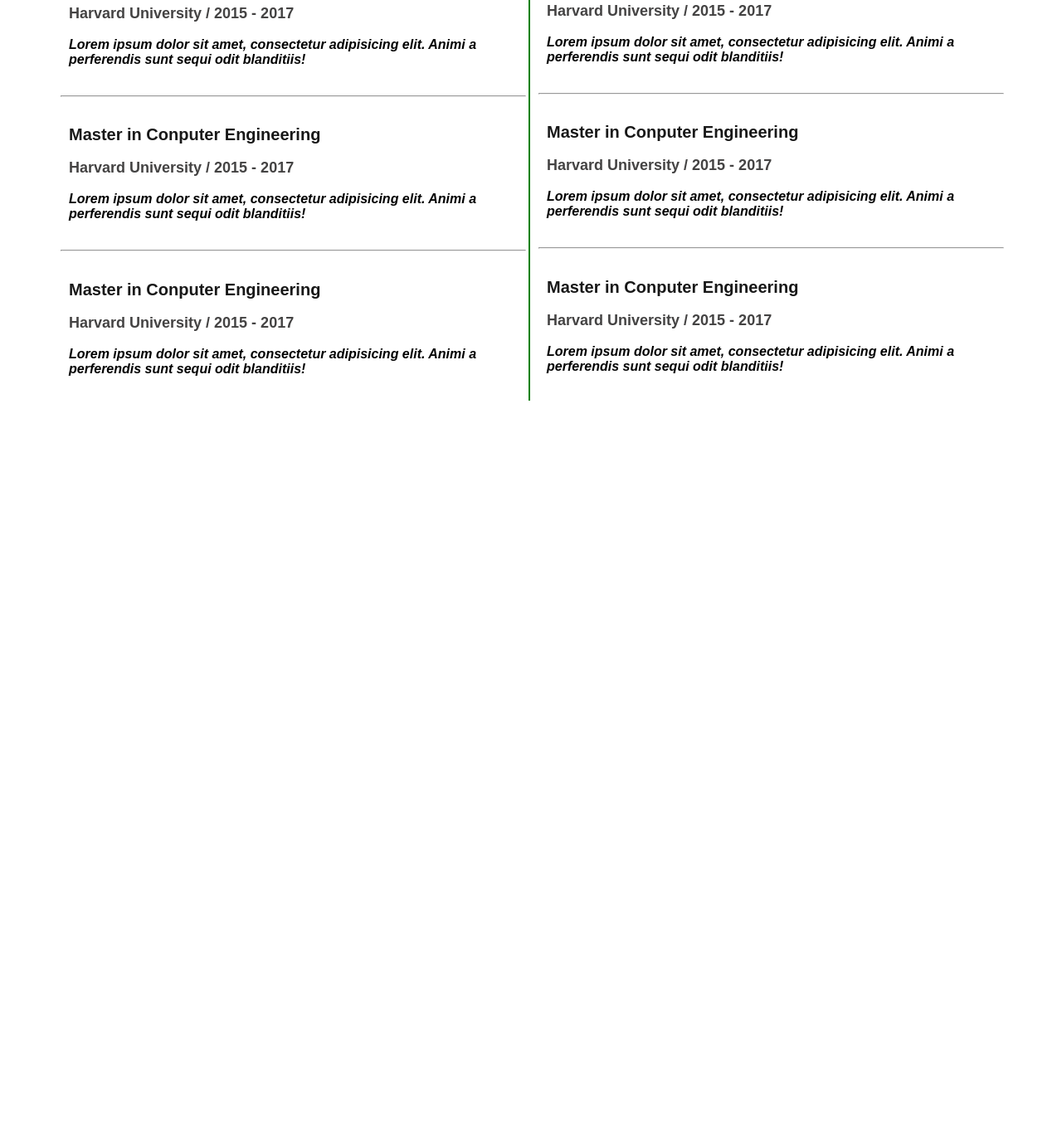
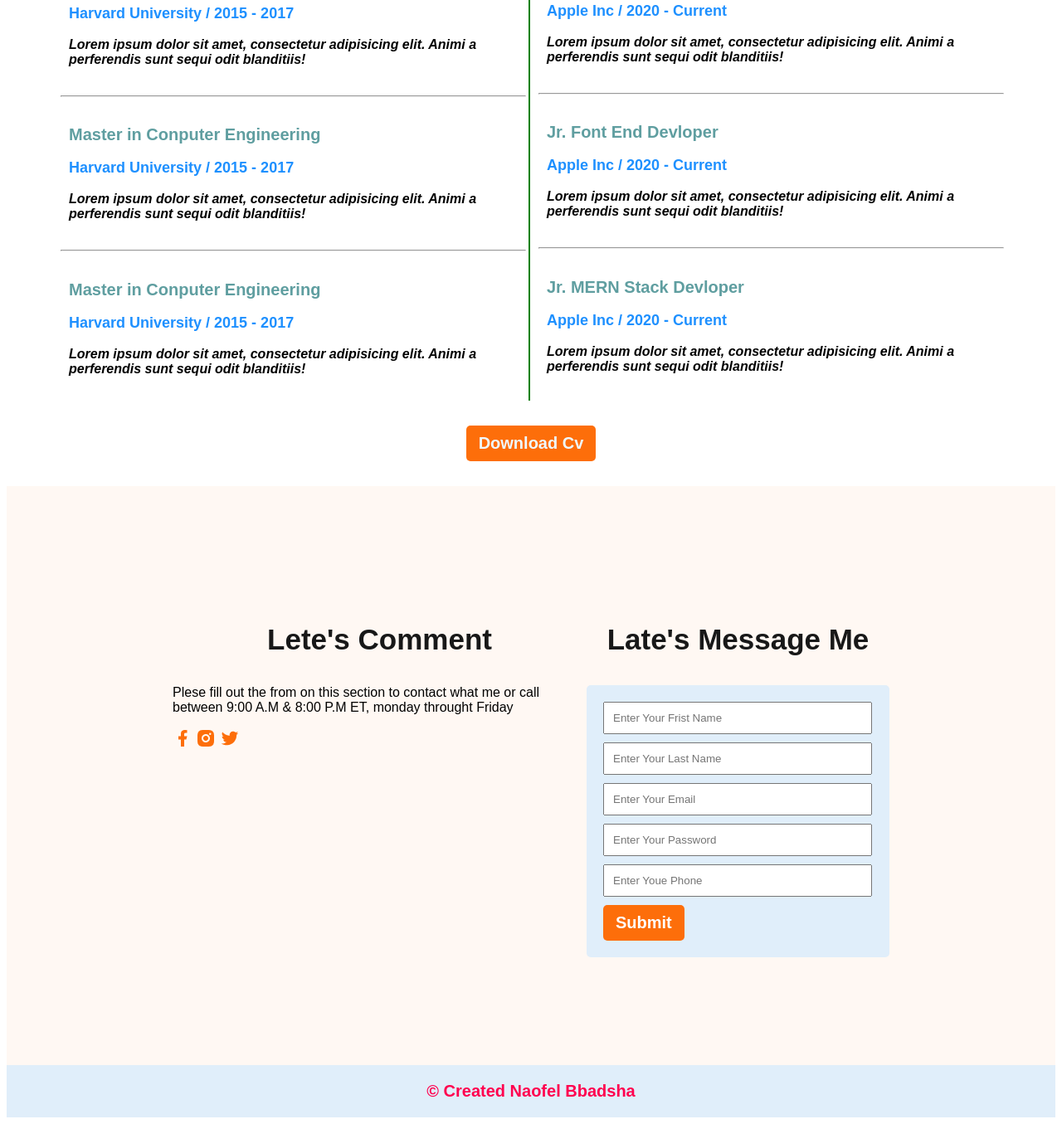
Before and after one commit to Naofel-Badsha/webdevloper-portfolio, a plain HTML site: page index.html in a window 1280 px wide. Shown: the part 2307-3662 px from the top of the page at 83% size. Before the commit the page ends 2798 px from the top, so only its background shows below. Drawn offline with Linux system fonts and the light colour scheme.

Commit message:
added footer

```diff
--- a/index.html
+++ b/index.html
@@ -56,7 +56,7 @@
             <p class="info-dewscription">mary@gmail.com</p>
           </div>
           <div class="about-info">
-            <h4 class="info-title">Dath of Birth</h4>
+            <h4 class="info-title">Dath of Birth:-</h4>
             <p class="info-dewscription">11 November 1999</p>
           </div>
           <div class="about-info">
@@ -81,7 +81,9 @@
             <div class="skill">
               <img src="./images/icons/js.png" alt="">
               <h3 class="skill-title">Javascripet</h3>
-              <p class="skill-discription">Lorem ipsum dolor sit amet consectetur adipisicing elit. Temporibus sint incidunt omnis ipsa libero iste tempore debitis consequuntur quae recusandae.</p>
+              <p class="skill-discription">Lorem ipsum dolor sit amet consectetur adipisicing elit.
+                Temporibus sint incidunt omnis ipsa libero iste tempore debitis consequuntur quae
+                recusandae.</p>
             </div>
             <div class="skill">
               <img src="./images/icons/mongo.png" alt="">
@@ -142,34 +144,66 @@
           <div class="resume-collum">
             <h3 class="resume-collum-title">My Experience</h3>
             <div class="resume-item">
-              <h2 class="resume-item-title">Master in Conputer Engineering</h2>
-              <h3 class="resume-item-institute">Harvard University / 2015 - 2017</h3>
+              <h2 class="resume-item-title">Sr. Font End Devloper</h2>
+              <h3 class="resume-item-institute">Apple Inc / 2020 - Current</h3>
               <p class="resume-item-description">Lorem ipsum dolor sit amet, consectetur
                 adipisicing elit. Animi a perferendis sunt sequi odit blanditiis!</p>
             </div>
             <hr>
             <div class="resume-item">
-              <h2 class="resume-item-title">Master in Conputer Engineering</h2>
-              <h3 class="resume-item-institute">Harvard University / 2015 - 2017</h3>
+              <h2 class="resume-item-title">Jr. Font End Devloper</h2>
+              <h3 class="resume-item-institute">Apple Inc / 2020 - Current</h3>
               <p class="resume-item-description">Lorem ipsum dolor sit amet, consectetur
                 adipisicing elit. Animi a perferendis sunt sequi odit blanditiis!</p>
             </div>
             <hr>
             <div class="resume-item">
-              <h2 class="resume-item-title">Master in Conputer Engineering</h2>
-              <h3 class="resume-item-institute">Harvard University / 2015 - 2017</h3>
+              <h2 class="resume-item-title">Jr. MERN Stack Devloper</h2>
+              <h3 class="resume-item-institute">Apple Inc / 2020 - Current</h3>
               <p class="resume-item-description">Lorem ipsum dolor sit amet, consectetur
                 adipisicing elit. Animi a perferendis sunt sequi odit blanditiis!</p>
             </div>
           </div>
+        </div>
+        <div class="downlode-cv">
+          <button class="button-primary">Download Cv</button>
         </div>
       </section>
       <!-----------Resumi-----------End----------->
     </main>
 
 
+    <!-----------Footer-----------Start----------->
     <footer>
-
+    <div class="footer-collum">
+      <h3 class="section-title">Lete's Comment</h3>
+      <p class="section-discription">Plese fill out the from on this section to
+        contact what me or call between 9:00 A.M & 8:00 P.M ET, monday throught
+        Friday</p>
+        <div class="social-links">
+          <a href=""><img src="images/icons/facebook.png"></a>
+          <a href=""><img src="images/icons/insta.png"></a>
+          <a href=""><img src="images/icons/twitter.png"></a>
+        </div>
+    </div>
+    <div class="footer-collum">
+      <h3 class="section-title">Late's Message Me</h3>
+      <form action="">
+        <label for="name"><input type="text" placeholder="Enter Your Frist Name"></label>
+        <label for="name"><input type="text" placeholder="Enter Your Last Name"></label>
+        <label for="email"><input type="email" placeholder="Enter Your Email"></label>
+        <label for="password"><input type="password" placeholder="Enter Your Password"></label>
+        <label for="phone"><input type="number" placeholder="Enter Youe Phone"></label>
+        <input style="border: none; background-color: #fd6e0a; padding: 10px 15px;
+        color: #fff; font-weight: 600; font-size: 20px; border-radius: 5px;
+        cursor: pointer;"
+        type="submit" value="Submit">
+      </form>
+    </div>
     </footer>
+    <div class="created">
+      &copy; Created Naofel Bbadsha
+    </div>
+    <!-----------Footer-----------End----------->
 </body>
 </html>
--- a/style.css
+++ b/style.css
@@ -35,6 +35,11 @@ nav li a{
     font-weight: 600;
     text-decoration: none;
     color: #444343;
+    transition: 0.1s;
+}
+
+nav li a:hover{
+    color: lightseagreen;
 }
 
 .logo-title{
@@ -203,6 +208,8 @@ main > section{
   font-size: 20px;
   font-weight: 600;
   color: #fd6e0a;
+  text-align: center;
+  text-decoration: underline;
 }
 
 .resume-item{
@@ -213,17 +220,18 @@ main > section{
 
 .resume-item:hover{
     background-color: #e0eefa;
+    box-shadow: 0px 6px 10px 0px #ff004f;
 }
 
 .resume-item-title{
     font-size: 20px;
     font-size: 600;
-    color: #181818;
+   color: cadetblue;
 }
 
 .resume-item-institute{
     font-size: 18px;
-    color: #444343;
+    color: dodgerblue;
 }
 
 .resume-item-description{
@@ -231,4 +239,49 @@ main > section{
     font-weight: 600;
     font-style: italic;
 }
+
+.downlode-cv{
+    text-align: center;
+    margin-top: 30px;
+    margin-bottom: 30px;
+}
 /*-----------Resumi-----------End-----------*/
+
+
+
+/*-----------Footer-----------Start-----------*/
+footer{
+    display: flex;
+    background-color: #fff8f3;
+    padding: 130px 200px;
+}
+
+form{
+    background-color: #e0eefa;
+    padding: 20px;
+    padding-right: 45px;
+    width: 300px;
+    border-radius: 5px;
+}
+
+form > label{
+    display: block;
+    margin-bottom: 10px;
+}
+
+form > label > input{
+    padding: 10px;
+    outline: none;
+    width: 100%;
+}
+/*-----------Footer-----------End-----------*/
+
+.created{
+    text-align: center;
+    font-size: 20px;
+    font-weight: 600;
+    color: #ff004f;
+    padding: 20px 0;
+    background-color: #e0eefa;
+
+}
```
